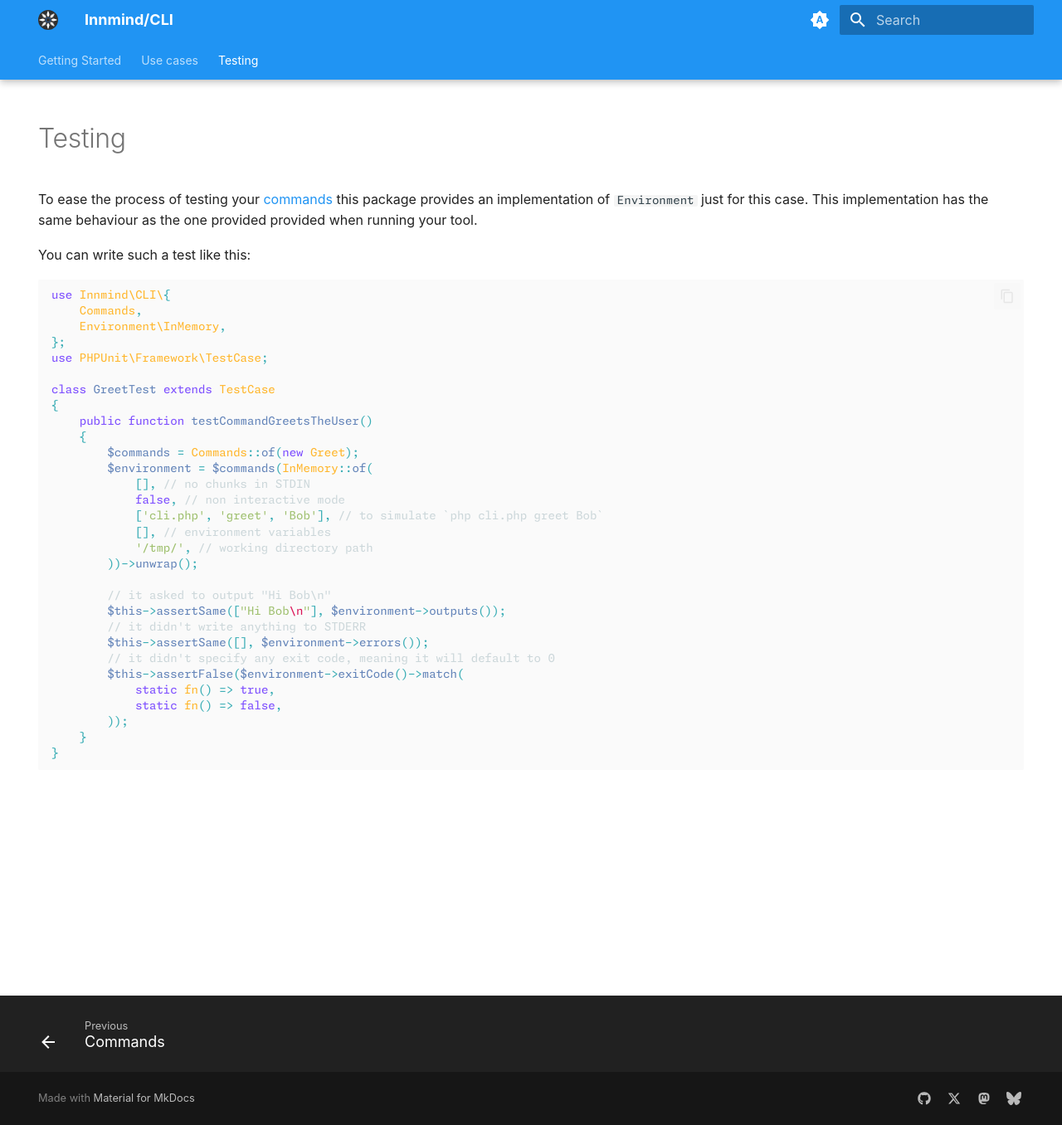
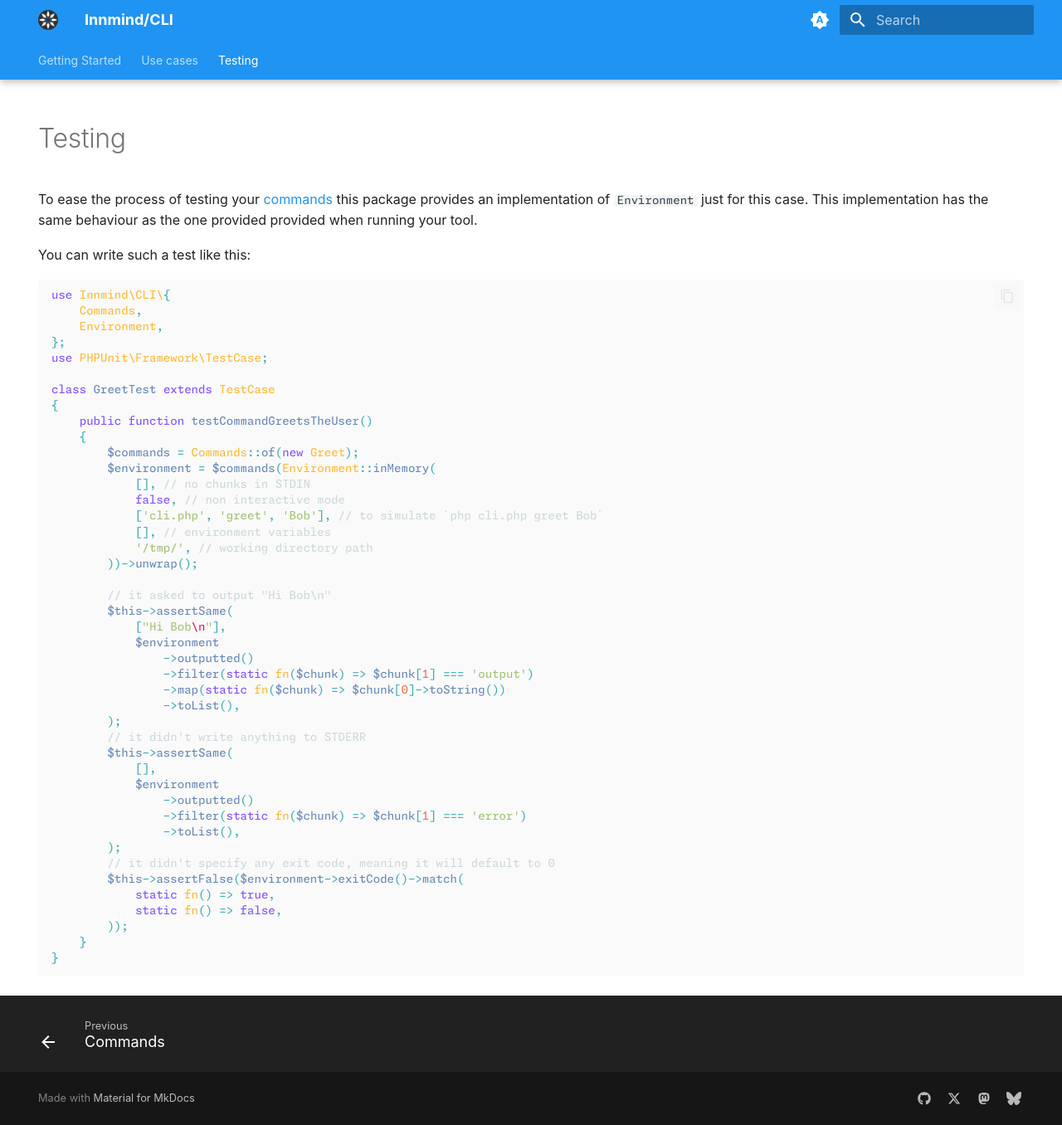
Before and after one commit to Innmind/CLI, an MkDocs documentation site: the page built from documentation/testing.md, in a window 1280 px wide and 1356 px high. Shown: the whole window at 83% size. Built offline with MkDocs 1.6.1 and Material for MkDocs 9.7.7, drawn with Linux system fonts in a browser that asks for light colours; plug-ins that fetch from the network failed and are left out.

Commit message:
fix documentation

````diff
--- a/documentation/testing.md
+++ b/documentation/testing.md
@@ -13,7 +13,7 @@ You can write such a test like this:
 ```php
 use Innmind\CLI\{
     Commands,
-    Environment\InMemory,
+    Environment,
 };
 use PHPUnit\Framework\TestCase;
 
@@ -22,7 +22,7 @@ class GreetTest extends TestCase
     public function testCommandGreetsTheUser()
     {
         $commands = Commands::of(new Greet);
-        $environment = $commands(InMemory::of(
+        $environment = $commands(Environment::inMemory(
             [], // no chunks in STDIN
             false, // non interactive mode
             ['cli.php', 'greet', 'Bob'], // to simulate `php cli.php greet Bob`
@@ -31,9 +31,22 @@ class GreetTest extends TestCase
         ))->unwrap();
 
         // it asked to output "Hi Bob\n"
-        $this->assertSame(["Hi Bob\n"], $environment->outputs());
+        $this->assertSame(
+            ["Hi Bob\n"],
+            $environment
+                ->outputted()
+                ->filter(static fn($chunk) => $chunk[1] === 'output')
+                ->map(static fn($chunk) => $chunk[0]->toString())
+                ->toList(),
+        );
         // it didn't write anything to STDERR
-        $this->assertSame([], $environment->errors());
+        $this->assertSame(
+            [],
+            $environment
+                ->outputted()
+                ->filter(static fn($chunk) => $chunk[1] === 'error')
+                ->toList(),
+        );
         // it didn't specify any exit code, meaning it will default to 0
         $this->assertFalse($environment->exitCode()->match(
             static fn() => true,
````
